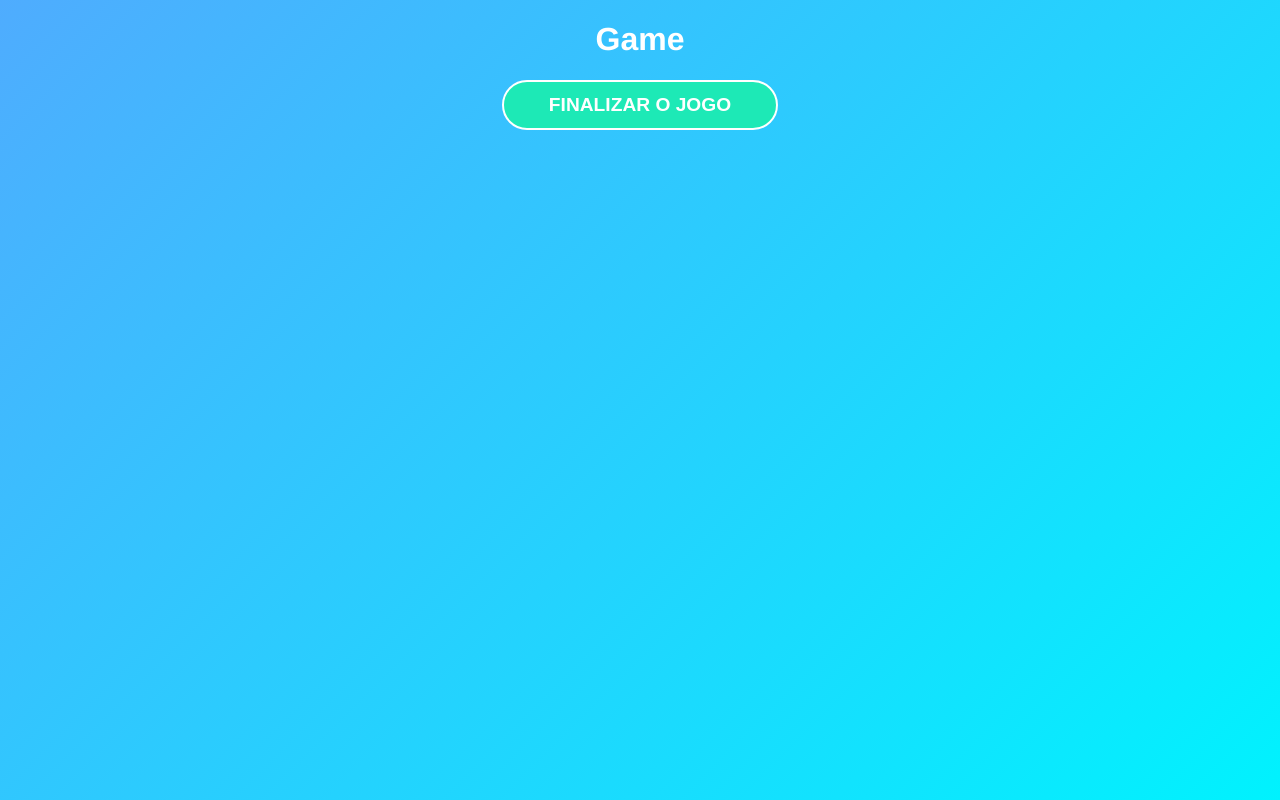
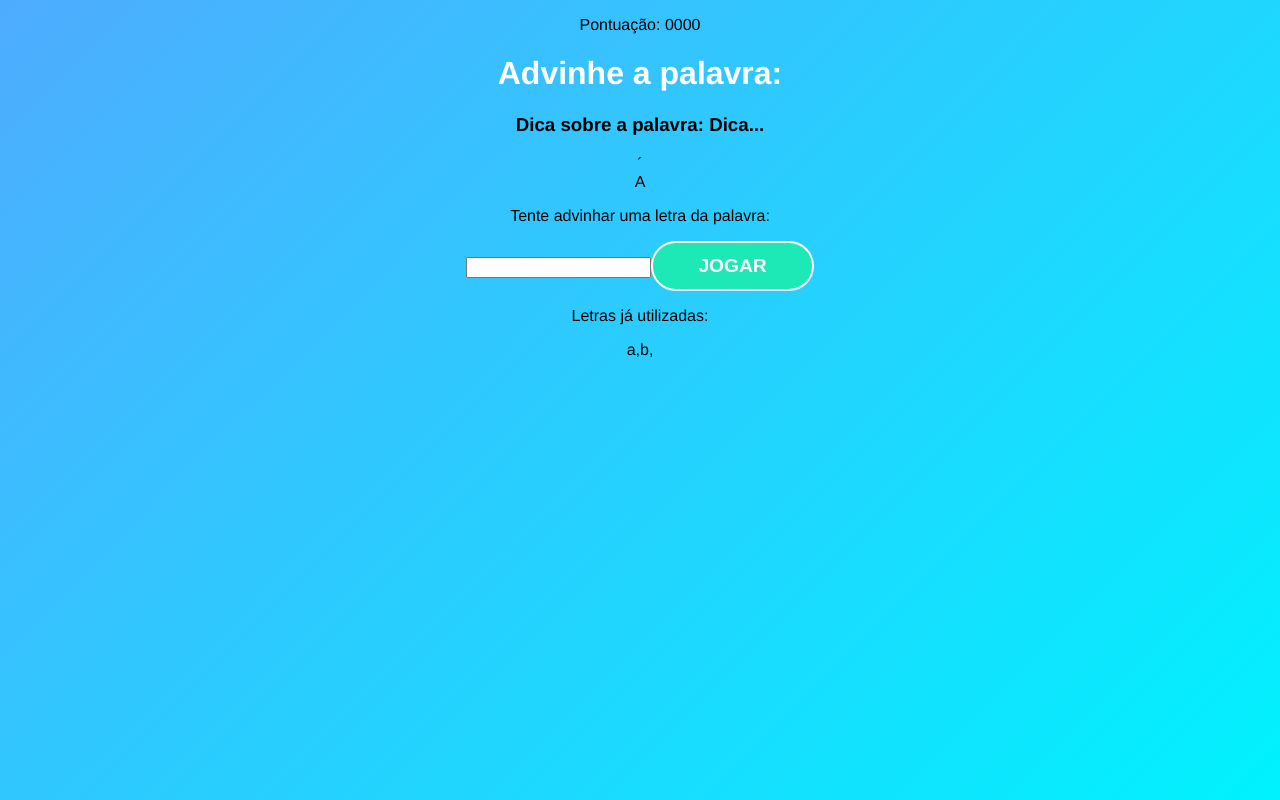
Before and after one commit to gabsbento/curso-react, a React (Create React App) app: page / in a window 1280 px wide. Both pictures are taken after a click on the button "COMECAR O JOGO". Built offline with nearby package versions, Linux system fonts and the light colour scheme.

Commit message:
:sparkles: feat: secret word - estruturando componente

```diff
--- a/src/components/Game.jsx
+++ b/src/components/Game.jsx
@@ -3,9 +3,30 @@
 
 const Game = ({ verifyLetter }) => {
   return (
-    <div>
-      <h1>Game</h1>
-      <button onClick={verifyLetter}>Finalizar o jogo</button>
+    <div className="game">
+      <p className="points">
+        <span>Pontuação: 0000</span>
+      </p>
+      <h1>Advinhe a palavra: </h1>
+      <h3 className="tip">
+          Dica sobre a palavra: <span>Dica...</span>
+      </h3>´
+      <div className="wordContainer">
+        <span className="letter">A</span>
+        <span className="blankSquare"></span>
+      </div>
+      <div className="letterContainer">
+        <p>Tente advinhar uma letra da palavra:</p>
+        <form>
+          <input type="text" name="letter" maxLength="1" required />
+          <button>Jogar</button>
+        </form>
+      </div>
+      <div className="wrongLettersContainer">
+        <p>Letras já utilizadas: </p>
+        <span>a,</span>
+        <span>b,</span>
+      </div>
     </div>
   );
 };
```
